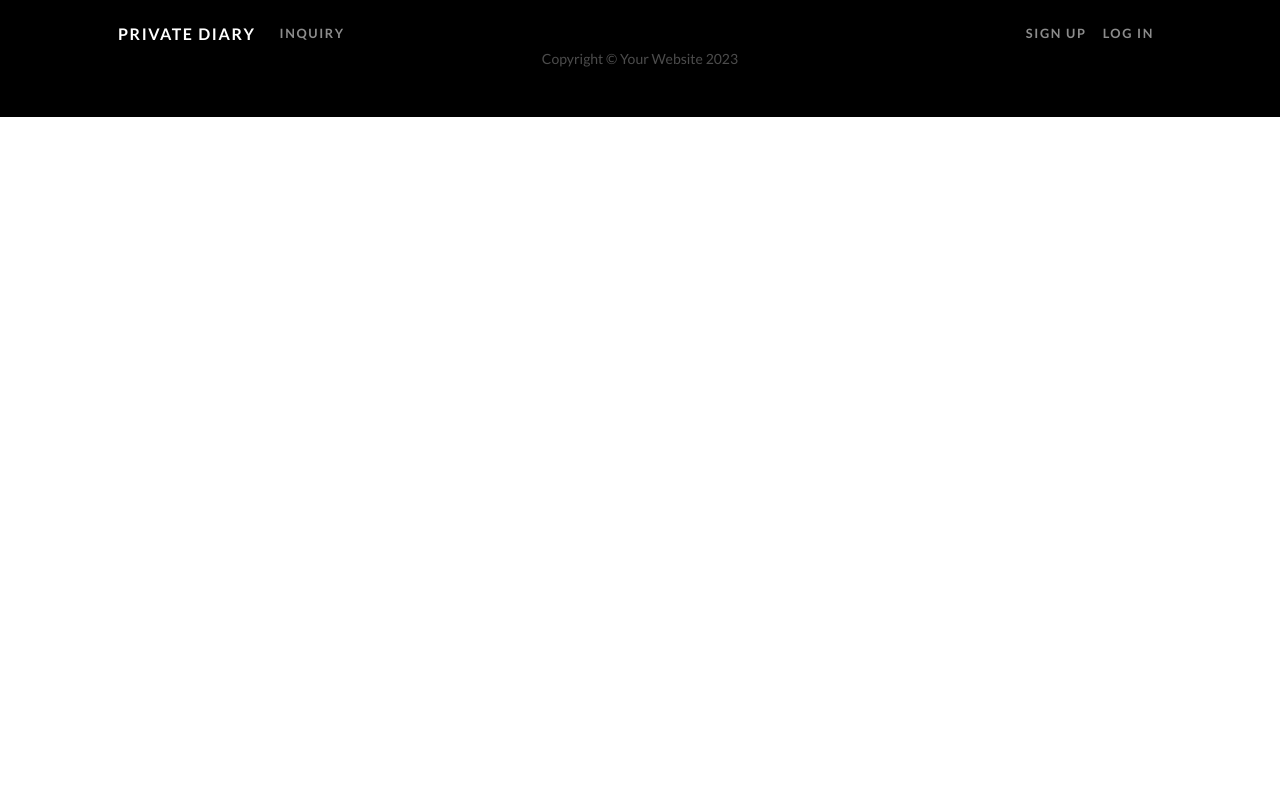
After one commit to edayoshi-1999/private_diary, a Django app: template diary/templates/base.html in a window 1280 px wide. The commit adds this page. Run offline with Django 5.2, Linux system fonts and the light colour scheme; the template is opened without the code that fills it, so the values that code supplies are empty; some libraries are stand-ins or nearby versions.

Commit message:
add: chapter7完了

```diff
--- /dev/null
+++ b/diary/templates/base.html
@@ -0,0 +1,61 @@
+{% load static %}
+
+<html lang="ja">
+    <head>
+        <meta charset="utf-8" />
+        <meta name="viewport" content="width=device-width, initial-scale=1, shrink-to-fit=no" />
+        <meta name="description" content="" />
+        <meta name="author" content="" />
+        <title>{% block title %}{% endblock %}</title>
+        <link rel="icon" type="image/x-icon" href="{% static 'assets/favicon.ico' %}" />
+
+        <!-- Font Awesome icons (free version)-->
+        <script src="https://use.fontawesome.com/releases/v6.3.0/js/all.js" crossorigin="anonymous"></script>
+        <!-- Google fonts-->
+        <link href="https://fonts.googleapis.com/css?family=Catamaran:100,200,300,400,500,600,700,800,900" rel="stylesheet" />
+        <link href="https://fonts.googleapis.com/css?family=Lato:100,100i,300,300i,400,400i,700,700i,900,900i" rel="stylesheet" />
+
+        <!-- Core theme CSS (includes Bootstrap)-->
+        <link href="{% static 'css/one-page-wonder.css' %}" rel="stylesheet" />
+
+        <!--My style-->
+        <link rel="stylesheet" type="text/css" href="{% static 'css/mystyle.css' %}">
+        {% block head %}{% endblock %}
+    </head>
+
+    <body>
+        <div id="wrapper">
+
+            <!-- Navigation-->
+            <nav class="navbar navbar-expand-lg navbar-dark navbar-custom fixed-top">
+                <div class="container px-5">
+                    <a class="navbar-brand" href="{% url 'diary:index' %}">Private Diary</a>
+                    <button class="navbar-toggler" type="button" data-bs-toggle="collapse" data-bs-target="#navbarResponsive" aria-controls="navbarResponsive" aria-expanded="false" aria-label="Toggle navigation"><span class="navbar-toggler-icon"></span></button>
+                    <div class="collapse navbar-collapse" id="navbarResponsive">
+                        <ul class="navbar-nav me-auto">
+                            <li class="nav-item"><a class="nav-link{% block active_inquiry %}{% endblock %}" href="#">INQUIRY</a></li>
+                        </ul>
+                        <ul class="navbar-nav ms-auto">
+                            <li class="nav-item"><a class="nav-link" href="#!">Sign Up</a></li>
+                            <li class="nav-item"><a class="nav-link" href="#!">Log In</a></li>
+                        </ul>
+                    </div>
+                </div>
+            </nav>
+
+            {% block header %}{% endblock %}
+
+            {% block contents %}{% endblock %}
+
+            <!-- Footer-->
+            <footer class="py-5 bg-black">
+                <div class="container px-5"><p class="m-0 text-center text-white small">Copyright &copy; Your Website 2023</p></div>
+            </footer>
+
+            <!-- Bootstrap core JS-->
+            <script src="https://cdn.jsdelivr.net/npm/bootstrap@5.2.3/dist/js/bootstrap.bundle.min.js"></script>
+
+        </div>
+    </body>
+
+</html>
--- /dev/null
+++ b/static/css/mystyle.css
@@ -0,0 +1,9 @@
+body, #wrapper{
+    display: flex;
+    flex-direction: column;
+    min-height: 100vhl
+}
+
+footer {
+    margin-top: auto;
+}
```
Also changed, not shown: diary/templates/index.html (+73 -10 lines).
